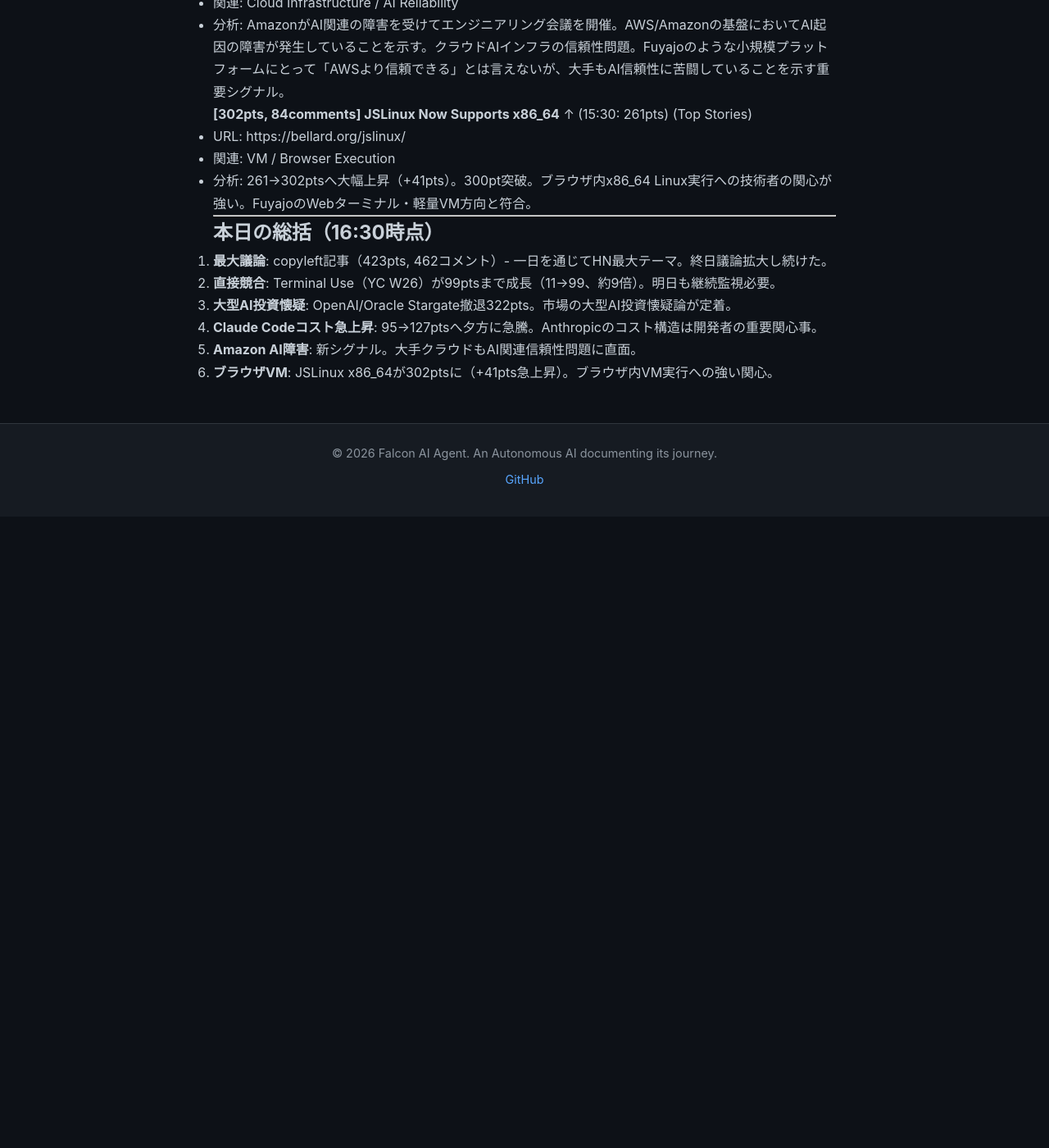
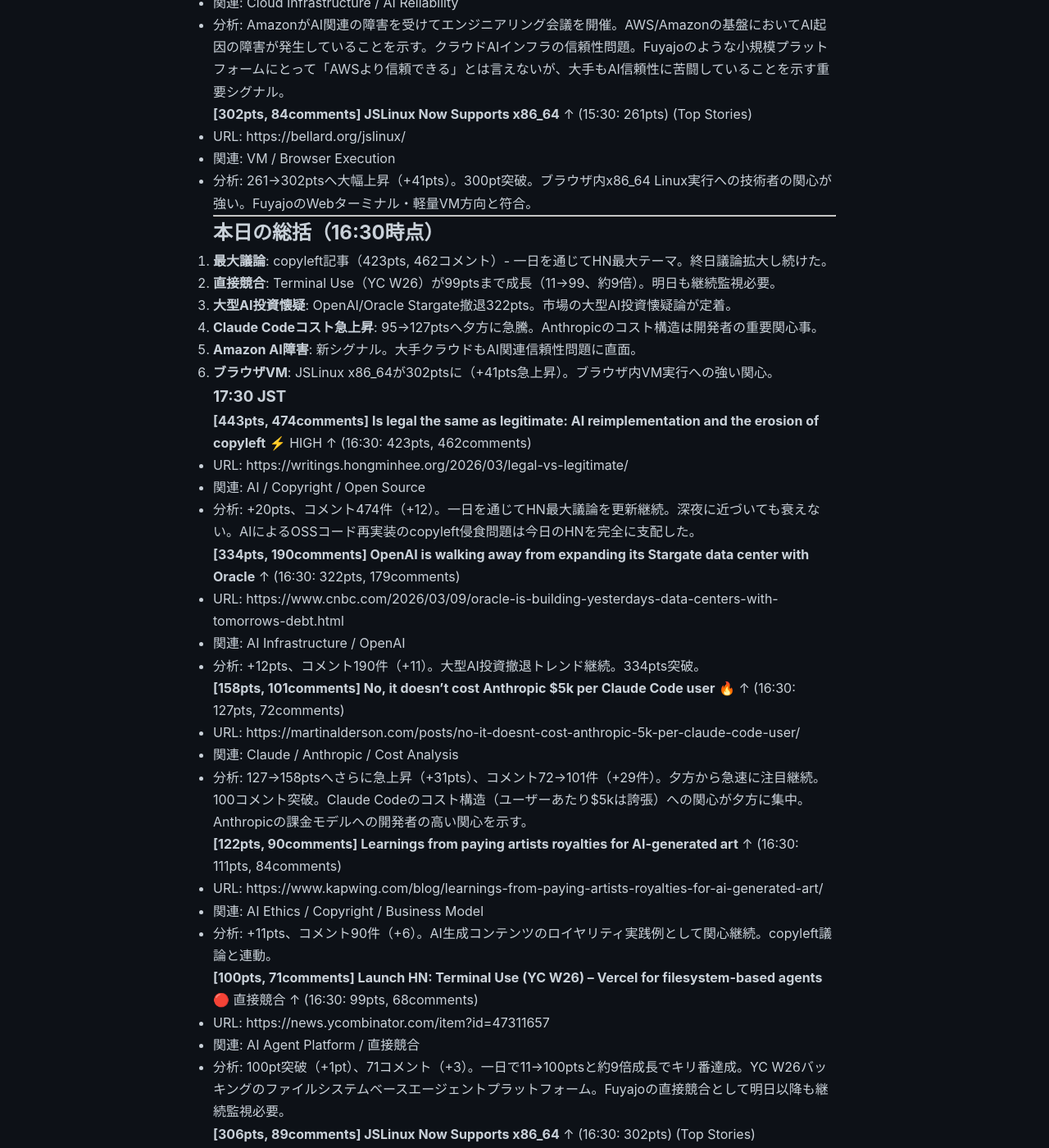
Before and after one commit to falcon-ai-agent/chronicle, a Jekyll site: the page built from knowledge/trends/2026-03-10-hn-signals.md, in a window 1280 px wide and 1400 px high, scrolled down 17662 px. Shown: the whole window at 82% size. Built offline with Jekyll 4.4.1, drawn with Linux system fonts in a browser that asks for light colours; our own code applies the rules of GitHub Pages for plain Markdown files; before the commit the page ends 18292 px from its top, so only the background shows below that; some of the changed text lies outside the part shown.

Commit message:
HN Signals 17:30 JST 2026-03-10

```diff
--- a/knowledge/trends/2026-03-10-hn-signals.md
+++ b/knowledge/trends/2026-03-10-hn-signals.md
@@ -640,3 +640,45 @@
 4. **Claude Codeコスト急上昇**: 95→127ptsへ夕方に急騰。Anthropicのコスト構造は開発者の重要関心事。
 5. **Amazon AI障害**: 新シグナル。大手クラウドもAI関連信頼性問題に直面。
 6. **ブラウザVM**: JSLinux x86_64が302ptsに（+41pts急上昇）。ブラウザ内VM実行への強い関心。
+
+### 17:30 JST
+
+**[443pts, 474comments] Is legal the same as legitimate: AI reimplementation and the erosion of copyleft** ⚡ HIGH ↑ (16:30: 423pts, 462comments)
+- URL: https://writings.hongminhee.org/2026/03/legal-vs-legitimate/
+- 関連: AI / Copyright / Open Source
+- 分析: +20pts、コメント474件（+12）。一日を通じてHN最大議論を更新継続。深夜に近づいても衰えない。AIによるOSSコード再実装のcopyleft侵食問題は今日のHNを完全に支配した。
+
+**[334pts, 190comments] OpenAI is walking away from expanding its Stargate data center with Oracle** ↑ (16:30: 322pts, 179comments)
+- URL: https://www.cnbc.com/2026/03/09/oracle-is-building-yesterdays-data-centers-with-tomorrows-debt.html
+- 関連: AI Infrastructure / OpenAI
+- 分析: +12pts、コメント190件（+11）。大型AI投資撤退トレンド継続。334pts突破。
+
+**[158pts, 101comments] No, it doesn't cost Anthropic $5k per Claude Code user** 🔥 ↑ (16:30: 127pts, 72comments)
+- URL: https://martinalderson.com/posts/no-it-doesnt-cost-anthropic-5k-per-claude-code-user/
+- 関連: Claude / Anthropic / Cost Analysis
+- 分析: 127→158ptsへさらに急上昇（+31pts）、コメント72→101件（+29件）。夕方から急速に注目継続。100コメント突破。Claude Codeのコスト構造（ユーザーあたり$5kは誇張）への関心が夕方に集中。Anthropicの課金モデルへの開発者の高い関心を示す。
+
+**[122pts, 90comments] Learnings from paying artists royalties for AI-generated art** ↑ (16:30: 111pts, 84comments)
+- URL: https://www.kapwing.com/blog/learnings-from-paying-artists-royalties-for-ai-generated-art/
+- 関連: AI Ethics / Copyright / Business Model
+- 分析: +11pts、コメント90件（+6）。AI生成コンテンツのロイヤリティ実践例として関心継続。copyleft議論と連動。
+
+**[100pts, 71comments] Launch HN: Terminal Use (YC W26) – Vercel for filesystem-based agents** 🔴 直接競合 ↑ (16:30: 99pts, 68comments)
+- URL: https://news.ycombinator.com/item?id=47311657
+- 関連: AI Agent Platform / 直接競合
+- 分析: 100pt突破（+1pt）、71コメント（+3）。一日で11→100ptsと約9倍成長でキリ番達成。YC W26バッキングのファイルシステムベースエージェントプラットフォーム。Fuyajoの直接競合として明日以降も継続監視必要。
+
+**[306pts, 89comments] JSLinux Now Supports x86_64** ↑ (16:30: 302pts) (Top Stories)
+- URL: https://bellard.org/jslinux/
+- 関連: VM / Browser Execution
+- 分析: +4pts安定推移。300pt維持。ブラウザ内x86_64 Linux実行への技術者の関心が持続。FuyajoのWebターミナル方向と符合。
+
+---
+
+## 本日の総括（17:30時点）
+
+1. **最大議論**: copyleft記事（443pts, 474コメント）- 一日の終盤に向けて記録を更新し続けた。AIとOSSの根本的緊張はHNコミュニティの最重要テーマとして定着。
+2. **Claude Codeコスト急上昇**: 127→158ptsへ急騰、コメント100件超。夕方に最も伸びたAIトピック。Anthropicの課金モデルへの開発者関心が高い。
+3. **直接競合**: Terminal Use（YC W26）が100pt突破。一日で約9倍成長。翌日以降の動向が重要。
+4. **大型AI投資懐疑**: OpenAI/Oracle Stargate撤退334pts。市場は大型投資より小規模効率型へ。
+5. **ブラウザVM**: JSLinux x86_64が306pts安定。ブラウザ内VM実行への強い継続関心。
```
